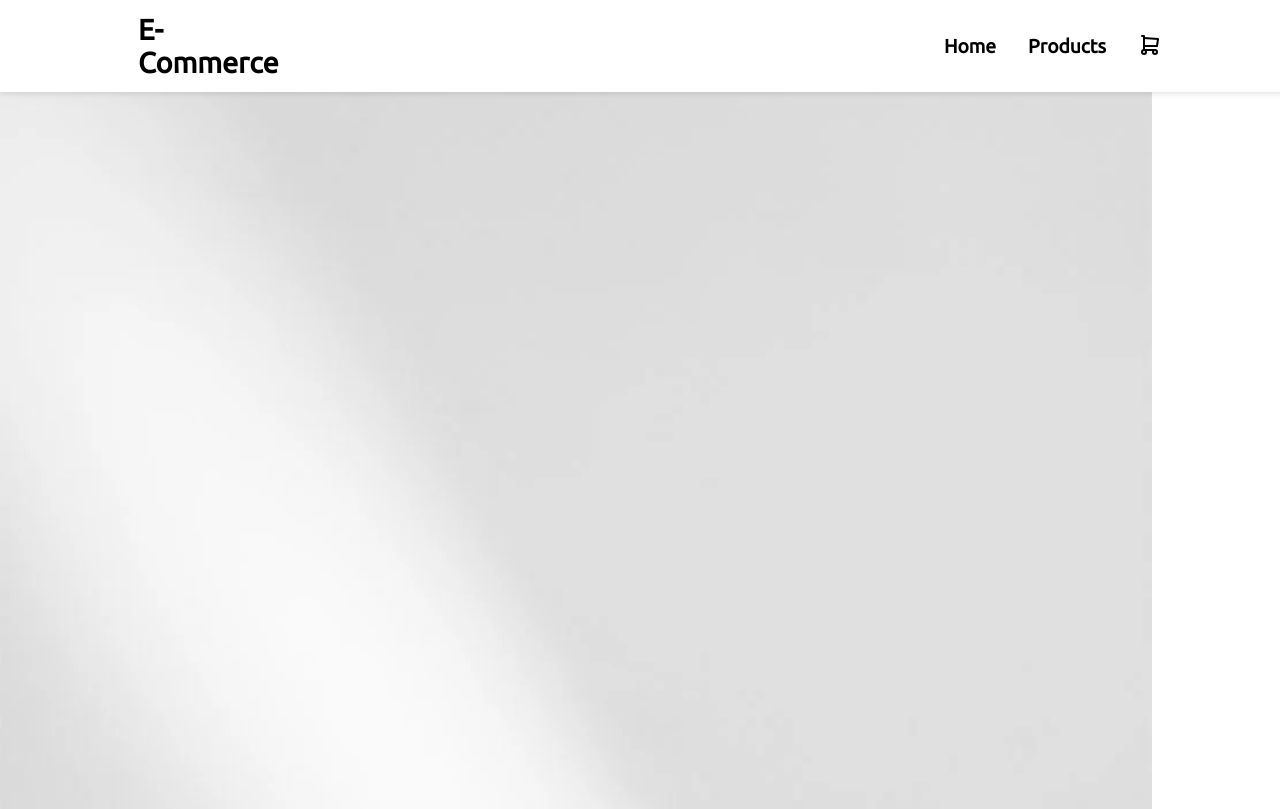
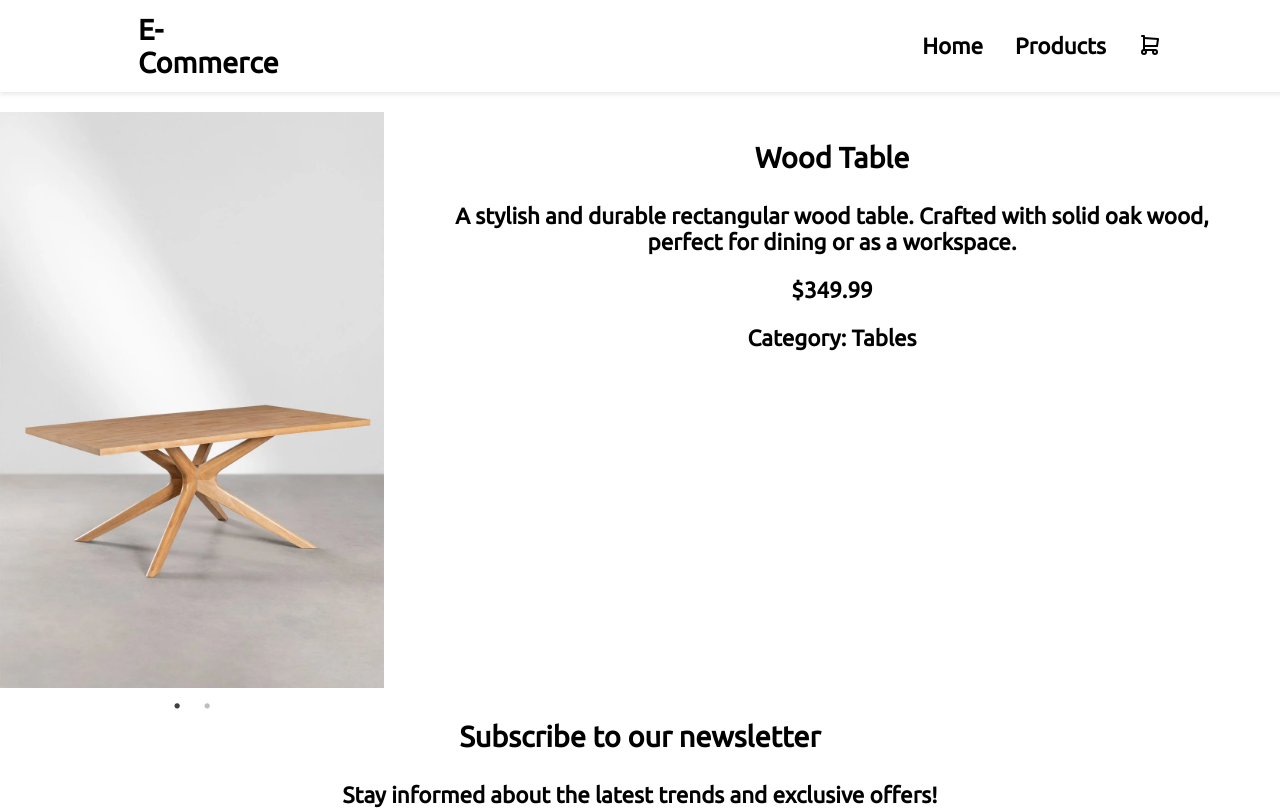
Before and after one commit to EricMorenoCarvalho/minimalecommerce, a React (Create React App) app: page /product/1 in a window 1280 px wide. Shown: the top 809 px of the page. Built offline with nearby package versions, Linux system fonts and the light colour scheme.

Commit message:
style adjustments

```diff
--- a/package.json
+++ b/package.json
@@ -12,6 +12,8 @@
     "react-dom": "^18.2.0",
     "react-router-dom": "^6.22.1",
     "react-scripts": "^5.0.1",
+    "react-slick": "^0.30.2",
+    "slick-carousel": "^1.8.1",
     "web-vitals": "^2.1.4"
   },
   "scripts": {
--- a/src/components/general.css
+++ b/src/components/general.css
@@ -119,7 +119,7 @@ button {
     font-size: 0.8rem;
   }
   .text-xs {
-    font-size: 0.5rem;
+    font-size: 0.6rem;
   }
   .text-small {
     font-size: 0.7rem;
--- a/src/components/gridbanner.jsx
+++ b/src/components/gridbanner.jsx
@@ -12,31 +12,31 @@ const GridBanner = () => {
         <a href="">
           <img alt='photo1' src={main1} className='photo1' />
         </a>
-        <p className='image-text text'>Everything</p>
+        <p className='image-text title'>Everything</p>
       </div>
       <div className='image-container2'>
         <a href="">
           <img alt='photo2' src={main2} className='photo2' />
         </a>
-        <p className='image-text text'>Chairs</p>
+        <p className='image-text title'>Chairs</p>
       </div>
       <div className='image-container3'>
         <a href="">
           <img alt='photo3' src={main3} className='photo3' />
         </a>
-        <p className='image-text text'>Tables</p>
+        <p className='image-text title'>Tables</p>
       </div>
       <div className='image-container4'>
         <a href="">
           <img alt='photo4' src={main4} className='photo4' />
         </a>
-        <p className='image-text text'>Sofas</p>
+        <p className='image-text title'>Sofas</p>
       </div>
       <div className='image-container5'>
         <a href="">
           <img alt='photo5' src={main5} className='photo5' />
         </a>
-        <p className='image-text text'>Lamps</p>
+        <p className='image-text title'>Lamps</p>
       </div>
     </div>
   );
--- a/src/components/header.jsx
+++ b/src/components/header.jsx
@@ -8,8 +8,8 @@ const Header = () => {
       <div className='headercontent'>
         <Link to="/" className="title logo">E-Commerce</Link>
         <div className='header-links'>
-          <Link to="/" className='text-small underline'>Home</Link>
-          <Link to="/products" className='text-small underline'>Products</Link>
+          <Link to="/" className='text underline'>Home</Link>
+          <Link to="/products" className='text underline'>Products</Link>
           <Link to="/" className='cart-link'>
             <svg
               xmlns="http://www.w3.org/2000/svg"
--- a/src/components/ourproducts_productspage.jsx
+++ b/src/components/ourproducts_productspage.jsx
@@ -24,7 +24,7 @@ const OurProducts = () => {
           </a>
         ))}
       </div>
-      <a href="" className="button text-small button-seemore">See More</a>
+
     </div>
   );
 };
--- a/src/components/productdetail.css
+++ b/src/components/productdetail.css
@@ -0,0 +1,42 @@
+.productdetail {
+  display: flex;
+  width: 100%;
+  margin-top: 7rem;
+}
+
+.slick-slider {
+  width: 100%;
+}
+
+.productimages1 {
+  max-width: 100%;
+  max-height: 42.5rem;
+  height: auto;
+  margin: 0 auto;
+}
+
+.productdetailslider{
+  width: 30%;
+}
+
+.productdetailtext{
+  text-align: center;
+  justify-content: center;
+  margin-left: 2rem;
+  margin-right: 2rem;
+}
+
+@media only screen and (max-width: 1000px) {
+  .productdetail{
+    display: block;
+  }
+  .productdetailslider{
+    margin: 0 auto;
+    width: 80%;
+    text-align: center;
+    justify-content: center;
+  }
+  .productdetailtext{
+    margin-top: 2.5rem;
+  }
+}
--- a/src/components/productdetail.jsx
+++ b/src/components/productdetail.jsx
@@ -1,21 +1,45 @@
-import React from 'react';
+import React, { useState } from 'react';
 import { PRODUCTSLIST } from '../components/productslist';
 import { useParams } from 'react-router-dom';
+import Slider from 'react-slick';
+import 'slick-carousel/slick/slick.css';
+import 'slick-carousel/slick/slick-theme.css';
+import '../components/productdetail.css';
 
 const ProductDetail = () => {
   const { productId } = useParams();
   const product = PRODUCTSLIST.find((p) => p.id === parseInt(productId));
 
+  const [currentSlide, setCurrentSlide] = useState(0);
+
   if (!product) {
     return <div>Product not found</div>;
   }
 
+  const sliderSettings = {
+    dots: true,
+    infinite: true,
+    speed: 500,
+    slidesToShow: 1,
+    slidesToScroll: 1,
+    afterChange: (current) => setCurrentSlide(current),
+  };
+
   return (
-    <div>
-      <p className='title'>{product.productName}</p>
-      <img alt={product.productName} src={product.productImgs[0]} className='productimages'/>
-      <p>{product.description}</p>
-      <p>${product.price}</p>
+    <div className='productdetail'>
+        <Slider {...sliderSettings} className='productdetailslider'>
+          {product.productImgs.map((img, index) => (
+            <div key={index}>
+              <img alt={product.productName} src={img} className='productimages1' />
+            </div>
+          ))}
+        </Slider>
+      <div className='productdetailtext'>
+        <p className='title'>{product.productName}</p>
+        <p className='text'>{product.description}</p>
+        <p className='text'>${product.price}</p>
+        <p className='text'>Category: {product.category}</p>
+      </div>
     </div>
   );
 };
--- a/src/components/shopnow.jsx
+++ b/src/components/shopnow.jsx
@@ -6,7 +6,7 @@ const ShopNow = () => {
     <div className='shop-now'>
       <div className='shopnow-text'>
         <text className='title'>Elevate Your Space with Style & Comfort.</text>
-        <p className='text-small'>
+        <p className='text-xs'>
         Discover stylish furniture to elevate your home. Explore our collection for on-trend pieces that redefine your space.
         </p>
         <a href="" className="button text-small">Shop Now</a>
--- a/src/pages/productdetailpage.jsx
+++ b/src/pages/productdetailpage.jsx
@@ -1,6 +1,7 @@
 import React from 'react';
 import Header from '../components/header';
 import ProductDetail from '../components/productdetail';
+import Newsletter from '../components/newsletter';
 import Footer from '../components/footer';
 
 const ProductDetailPage = () => {
@@ -8,6 +9,7 @@ const ProductDetailPage = () => {
     <div>
       <Header/>
       <ProductDetail/>
+      <Newsletter/>
       <Footer/>
     </div>
   );
```
Also changed, not shown: src/components/productslist.jsx (+25 -5 lines), 1 other file (tests, documents, lock files or other folders).
